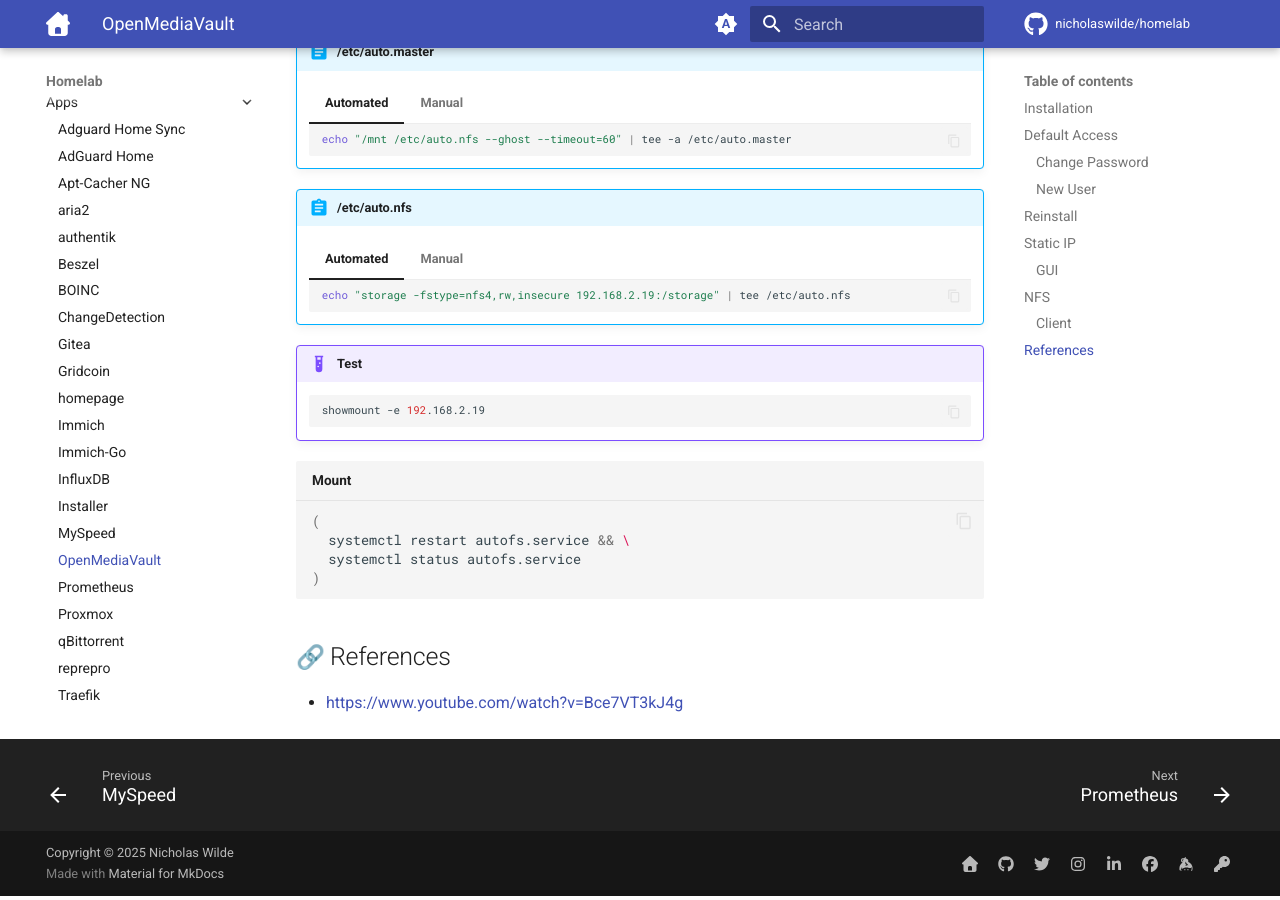
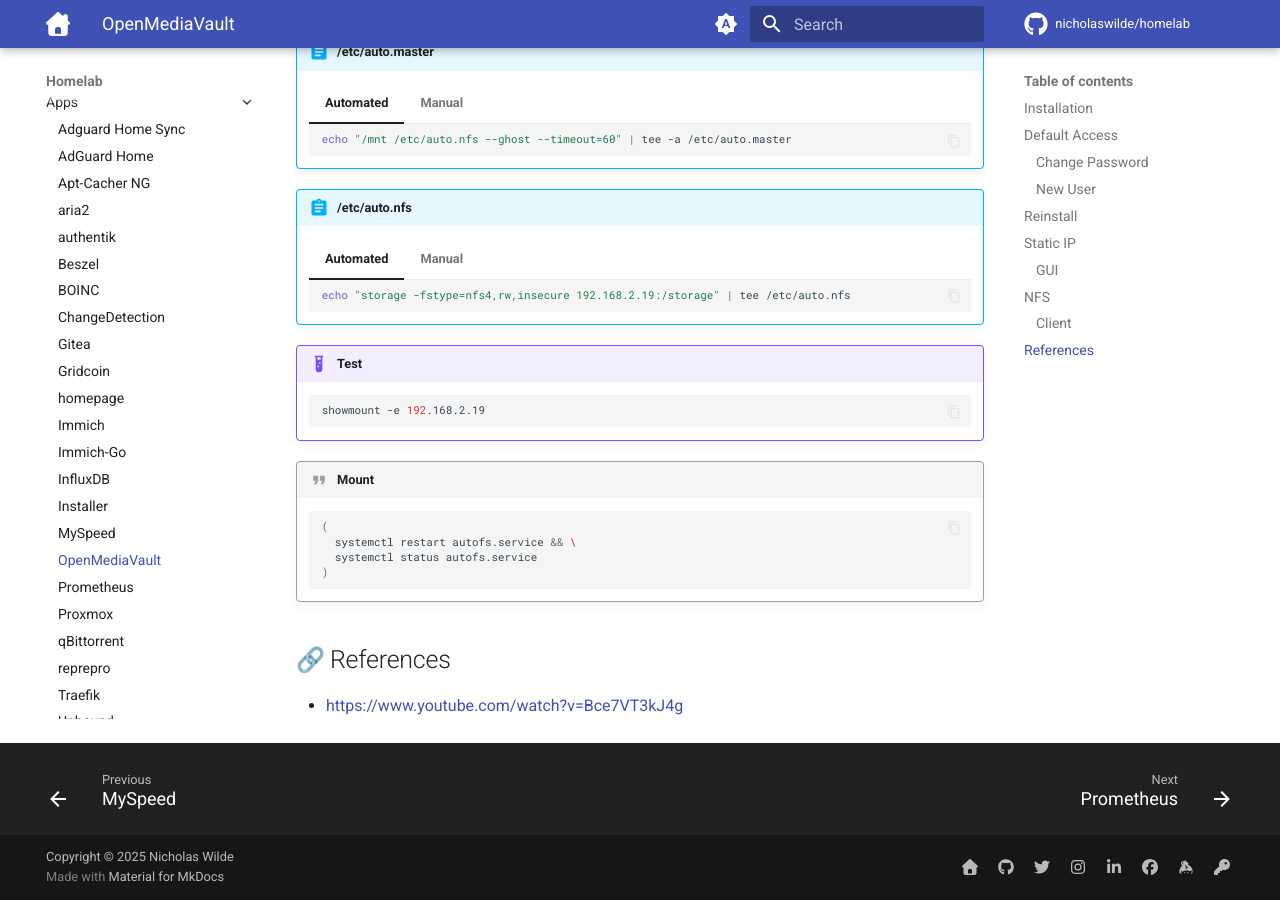
Before and after one commit to nicholaswilde/homelab, an MkDocs documentation site: the page built from docs/apps/openmediavault.md, in a window 1280 px wide and 900 px high, scrolled down 2890 px. Built offline with MkDocs 1.6.1 and Material for MkDocs 9.7.7, drawn with Linux system fonts in a browser that asks for light colours; emoji names are drawn with the system emoji font; comment, search, counter and statistics services are not loaded.

Commit message:
Update openmediavault.md

````diff
--- a/docs/apps/openmediavault.md
+++ b/docs/apps/openmediavault.md
@@ -157,12 +157,14 @@
     showmount -e 192.168.2.19
     ```
 
-```shell title="Mount"
-(
-  systemctl restart autofs.service && \
-  systemctl status autofs.service
-)
-```
+!!! quote "Mount"
+
+    ```shell
+    (
+      systemctl restart autofs.service && \
+      systemctl status autofs.service
+    )
+    ```
 
 
 ## :link: References
````
